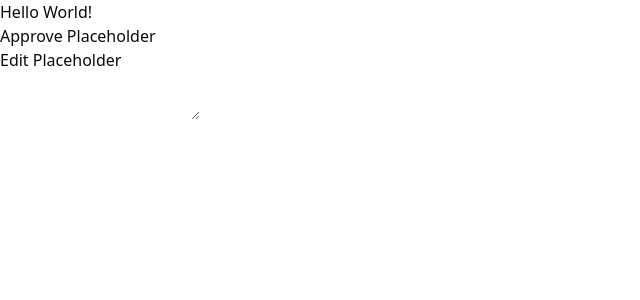
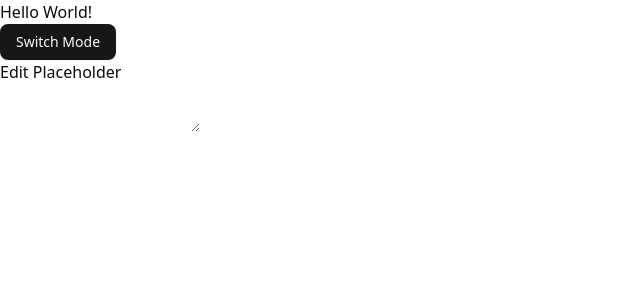
Before and after one commit to ScottDJEvans/smtt, a Next.js app: page /document-search in a window 1280 px wide. Shown: the top 300 px of the page, without its empty margins (0-640 px from the left). Built offline with nearby package versions, Linux system fonts and the light colour scheme.

Commit message:
add initial ApproveSection with mock data

```diff
--- /dev/null
+++ b/src/app/document-search/components/ApproveSection.js
@@ -0,0 +1,53 @@
+"use client"
+
+import { Button } from "@/components/ui/button"
+import {
+  Select,
+  SelectContent,
+  SelectItem,
+  SelectTrigger,
+  SelectValue,
+} from "@/components/ui/select"
+import PropTypes from "prop-types"
+import { useState } from "react"
+
+const ApproveSection = ({ options }) => {
+  const [selectedRegex, setSelectedRegex] = useState(null)
+  const renderDropdown = () => {
+    return (
+      <Select onValueChange={(option) => setSelectedRegex(option)}>
+        <SelectTrigger>
+          <SelectValue placeholder="Select Regex" />
+        </SelectTrigger>
+        <SelectContent>
+          {options.map((option) => (
+            <SelectItem value={option.value}>{option.value}</SelectItem>
+          ))}
+        </SelectContent>
+      </Select>
+    )
+  }
+  const renderCTAs = () => {
+    if (!selectedRegex) return null
+    return (
+      <div>
+        <Button>Approve</Button>
+        <Button>Reject</Button>
+      </div>
+    )
+  }
+
+  return (
+    <div>
+      {renderDropdown()}
+      <p>{selectedRegex}</p>
+      {renderCTAs()}
+    </div>
+  )
+}
+
+export default ApproveSection
+
+ApproveSection.propTypes = {
+  options: PropTypes.array.isRequired,
+}
--- a/src/app/document-search/components/Dashboard.js
+++ b/src/app/document-search/components/Dashboard.js
@@ -1,12 +1,13 @@
 "use client"
 
+import { MOCK_REGEX_VALUES } from "../mock-data"
 import MainDocumentArea from "./MainDocumentArea"
 import Sidebar from "./Sidebar"
 
-const Dashboard = () => {
+const Dashboard = ({ regexData = MOCK_REGEX_VALUES }) => {
   return (
     <div>
-      <Sidebar/>
+      <Sidebar regexData={regexData}/>
       <MainDocumentArea />
     </div>
   )
--- a/src/app/document-search/components/Sidebar.js
+++ b/src/app/document-search/components/Sidebar.js
@@ -1,11 +1,28 @@
 "use client"
-const Sidebar = () => {
+
+import { Button } from "@/components/ui/button"
+import { useState } from "react"
+import ApproveSection from "./ApproveSection"
+import PropTypes from "prop-types"
+
+const Sidebar = ({ regexData }) => {
+  const [shouldShowApprovalSection, setShouldShowApprovalSection] =
+    useState(false)
   return (
     <aside>
-      <div>Approve Placeholder</div>
-      <div>Edit Placeholder</div>
+      <Button
+        onClick={() => setShouldShowApprovalSection(!shouldShowApprovalSection)}
+      >
+        Switch Mode
+      </Button>
+      {shouldShowApprovalSection ? <ApproveSection options={regexData} /> : <div>Edit Placeholder</div>}
     </aside>
   )
 }
 
 export default Sidebar
+
+
+Sidebar.propTypes = {
+    regexData: PropTypes.array
+}
```
